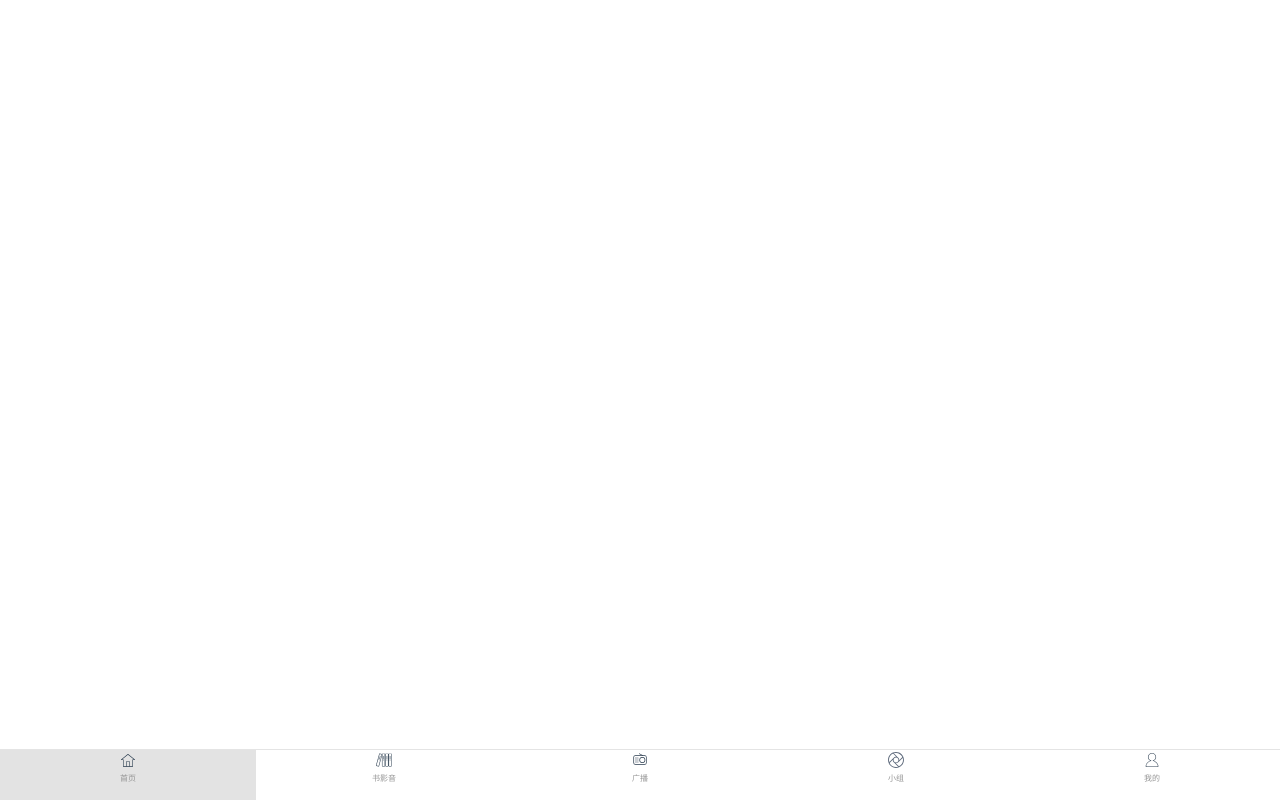
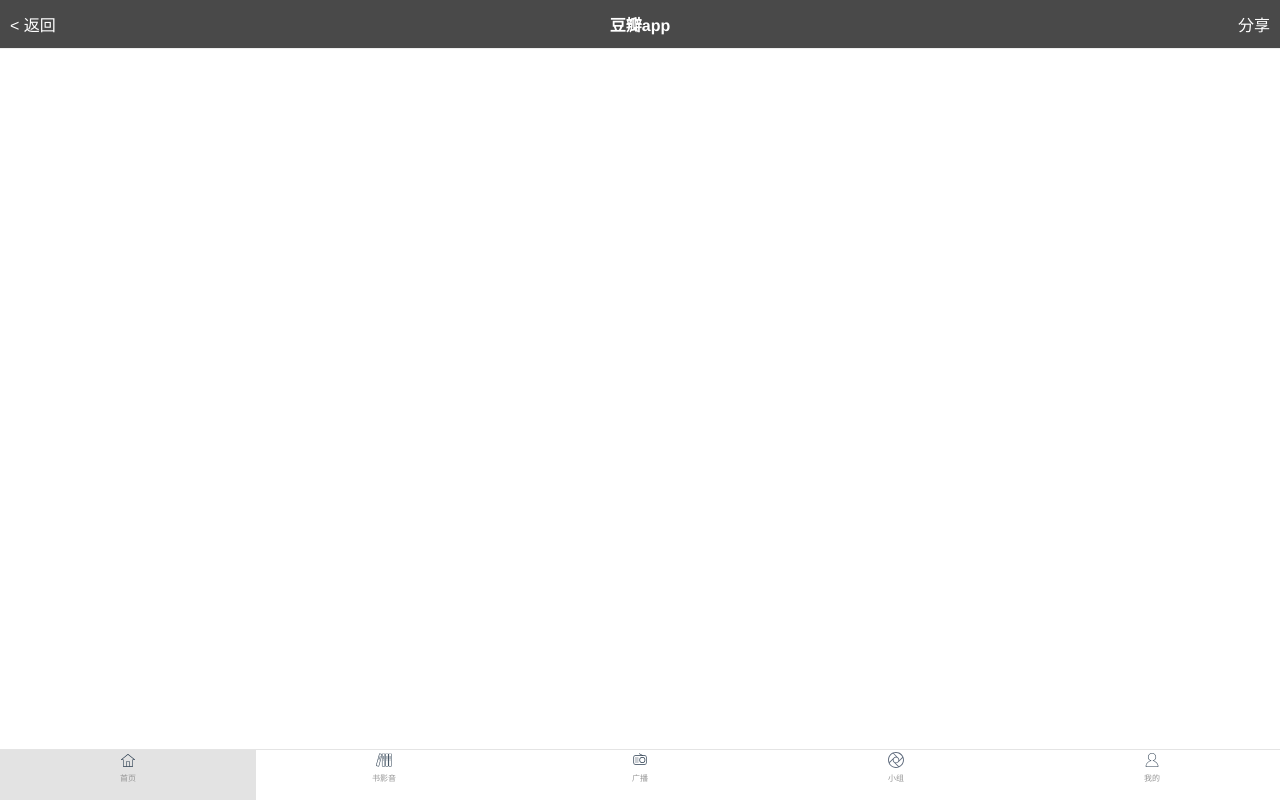
Before and after one commit to lossp/douban-Vuejs, a Vue app in the folder douban/: page / in a window 1280 px wide. Built offline with nearby package versions, Linux system fonts and the light colour scheme.

Commit message:
Header静态部分完成

```diff
--- a/douban/src/App.vue
+++ b/douban/src/App.vue
@@ -17,6 +17,5 @@
   -moz-osx-font-smoothing: grayscale;
   text-align: center;
   color: #2c3e50;
-  margin-top: 60px;
 }
 </style>
--- a/douban/src/components/Footer.vue
+++ /dev/null
@@ -1,100 +0,0 @@
-<template>
-    <div>
-        <FooterContainer>
-            <FooterItem>
-                    <svg class="icon" aria-hidden="true" slot="icon-normal">
-                            <use xlink:href="#icon-zhuye"></use>
-                    </svg>
-                    首页
-            </FooterItem>
-
-
-            <FooterItem>
-                    <svg class="icon" aria-hidden="true" slot="icon-normal">
-                            <use xlink:href="#icon-book"></use>
-                    </svg>
-                    书影音
-            </FooterItem>
-
-            <FooterItem>
-                    <svg class="icon" aria-hidden="true" slot="icon-normal">
-                            <use xlink:href="#icon-guangbo"></use>
-                    </svg>
-                    广播
-            </FooterItem>
-
-            <FooterItem>
-                    <svg class="icon" aria-hidden="true" slot="icon-normal">
-                            <use xlink:href="#icon-xiaozu"></use>
-                    </svg>
-                    小组
-            </FooterItem>
-
-            <FooterItem>
-                    <svg class="icon" aria-hidden="true" slot="icon-normal">
-                            <use xlink:href="#icon-wode-copy"></use>
-                    </svg>
-                    我的
-            </FooterItem>
-        </FooterContainer>
-    </div>
-</template>
-
-
-
-<script>
-    import FooterContainer from './Footer-container'
-    import FooterItem from './Footer-item'
-
-    export default{
-        name:'index',
-        components:{
-            FooterContainer,
-            FooterItem
-        }
-    }
-</script>
-
-
-
-<style lang="scss">
-    *{
-        margin: 0;
-        padding: 0;
-    }
-    .icon {
-       width: 1em; height: 1em;
-       vertical-align: -0.15em;
-       fill: currentColor;
-       overflow: hidden;
-    }
-    #footer{
-        display: flex;
-        flex-direction: row;
-        position: fixed;
-        bottom: 0;
-        left: 0;
-        right: 0;
-        width: 100%;
-        overflow: hidden;
-        height: 50px;
-        background: #fff;
-        border-top: 1px solid #e4e4e4;
-        >.item{
-            margin: auto;
-            flex: 1;
-            text-align: center;
-            justify-content: center;
-            >.item-icon{
-                display:block;
-                padding: 2px;
-                font-size: 16px;
-            }
-            >.item-text{
-                display: block;
-                font-size: 8px;
-                color: #949494;
-            }
-        }
-    }
-</style>
--- /dev/null
+++ b/douban/src/components/Header.vue
@@ -0,0 +1,83 @@
+<template>
+    <header class="head" :class="{'is-bg':bg, 'is-fixed':fixed}">
+        <div class="header-button on-left">
+            <slot name="left"></slot>
+        </div>
+
+        <h1 class="header-title" v-text="title"></h1>
+        <div class="header-button on-right">
+            <slot name="right"></slot>
+        </div>
+    </header>
+</template>
+
+<script>
+    export default{
+        props:{
+            title:{
+                type: String,
+                default:''
+            },
+            bg:{
+                type:Boolean,
+                default:false
+            },
+            fixed:{
+                type:Boolean,
+                default:false
+            }
+        }
+    }
+</script>
+
+<style lang="scss">
+
+    .head{
+        display: flex;
+        align-items:center;
+        height: 48px;
+        padding: 0 10px;
+        background:#fff;
+        color:#42bd56;
+        border-bottom:1px solid #eee;
+        >.header-button{
+            width: 80px;
+            align-items: stretch;
+            &.on-right{
+                text-align: right;
+            }
+            &.on-left{
+                text-align: left;
+            }
+            a{
+                text-decoration: none;
+                color: #42bd56;
+            }
+        }
+        >.header-title{
+            flex: 1;
+            text-align: center;
+            font-size: 16px;
+            text-overflow: ellipsis;
+            white-space: nowrap;
+            overflow: hidden;
+        }
+        &.is-bg{
+            background: rgb(73,73,73);
+            color: #fff;
+            a{
+                color: #fff;
+            }
+            .header-title{
+                color: #fff;
+            }
+        }
+        &.is-fixed{
+            position: fixed;
+            left: 0;
+            right: 0;
+            top: 0;
+            z-index: 8;
+        }
+    }
+</style>
--- a/douban/src/pages/index.vue
+++ b/douban/src/pages/index.vue
@@ -1,6 +1,10 @@
 
 <template>
     <div>
+        <Topbar title="豆瓣app" :bg="true" :fixed="true">
+            <a href="javascript:;" slot="left">&lt 返回</a>
+            <a href="javascript:;" slot="right">分享</a>
+        </Topbar>
         <FooterContainer v-model="select">
             <FooterItem id="tab1">
                     <svg class="icon" aria-hidden="true" slot="icon-normal">
@@ -46,12 +50,14 @@
 <script>
     import FooterContainer from '../components/Footer-container'
     import FooterItem from '../components/Footer-item'
+    import Topbar from '../components/Header'
 
     export default{
         name:'index',
         components:{
             FooterContainer,
-            FooterItem
+            FooterItem,
+            Topbar
         },
         data(){
             return{
--- a/douban/src/router/Index.js
+++ b/douban/src/router/Index.js
@@ -1,6 +1,6 @@
 import Vue from 'vue'
 import Router from 'vue-router'
-import Index from '../pages/Index'
+import Index from '../pages/index'
 
 Vue.use(Router)
 
```
Also changed, not shown: douban/src/assets/scss/var.scss (added, +7 -0 lines).
